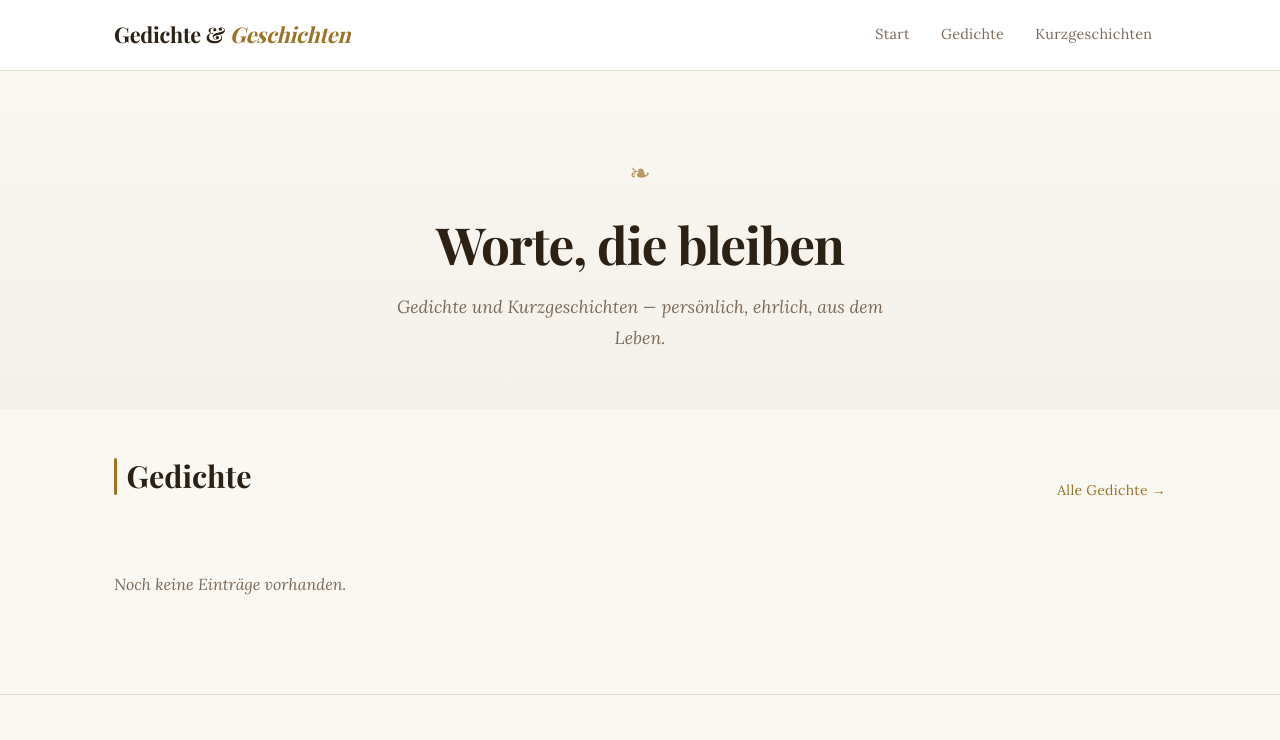
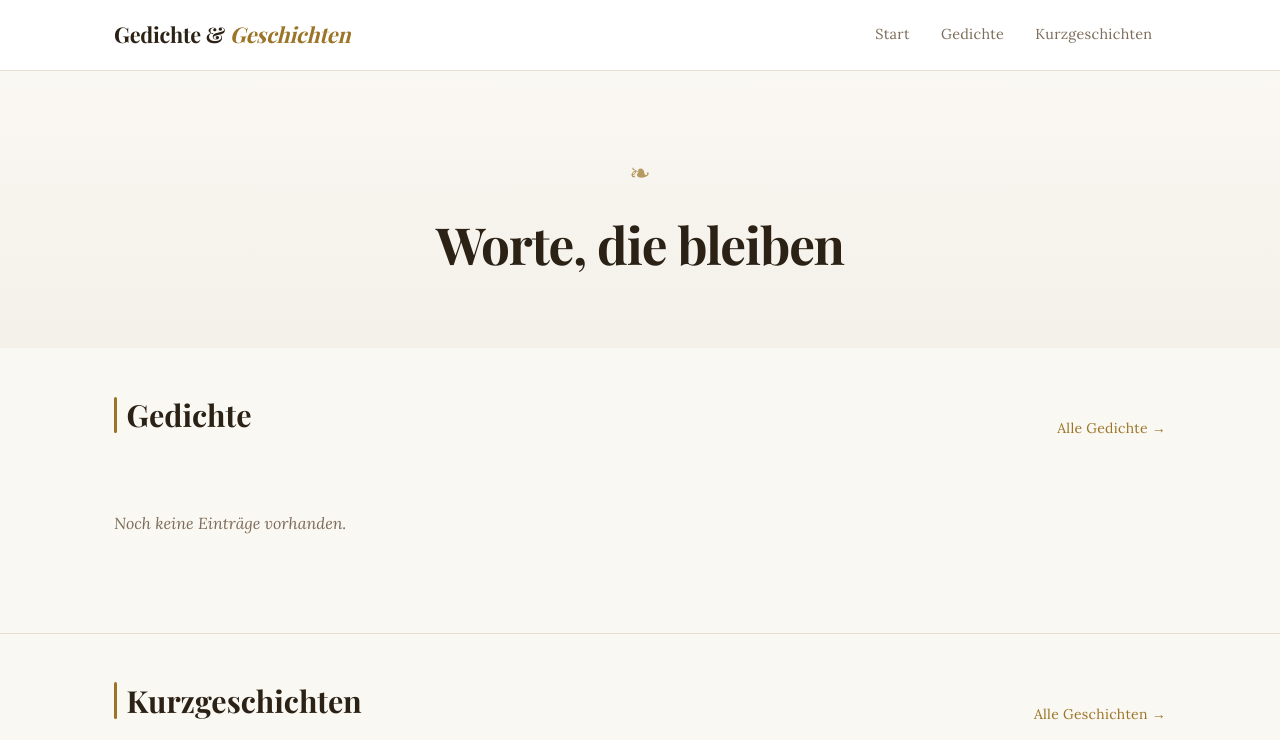
Before and after one commit to elias1342/gedichte-geschichten, a plain HTML site: page index.html in a window 1280 px wide. Shown: the top 740 px of the page. Drawn offline with nearby package versions, Linux system fonts and the light colour scheme; a web font is replaced by a local one.

Commit message:
Remove decorative subtitles from hero sections

```diff
--- a/index.html
+++ b/index.html
@@ -31,7 +31,6 @@
     <section class="hero">
       <span class="hero-ornament" aria-hidden="true">❧</span>
       <h1>Worte, die bleiben</h1>
-      <p>Gedichte und Kurzgeschichten — persönlich, ehrlich, aus dem Leben.</p>
     </section>
 
     <!-- Gedichte section -->
```
Also changed, not shown: kurzgeschichten.html (+0 -1 lines).
